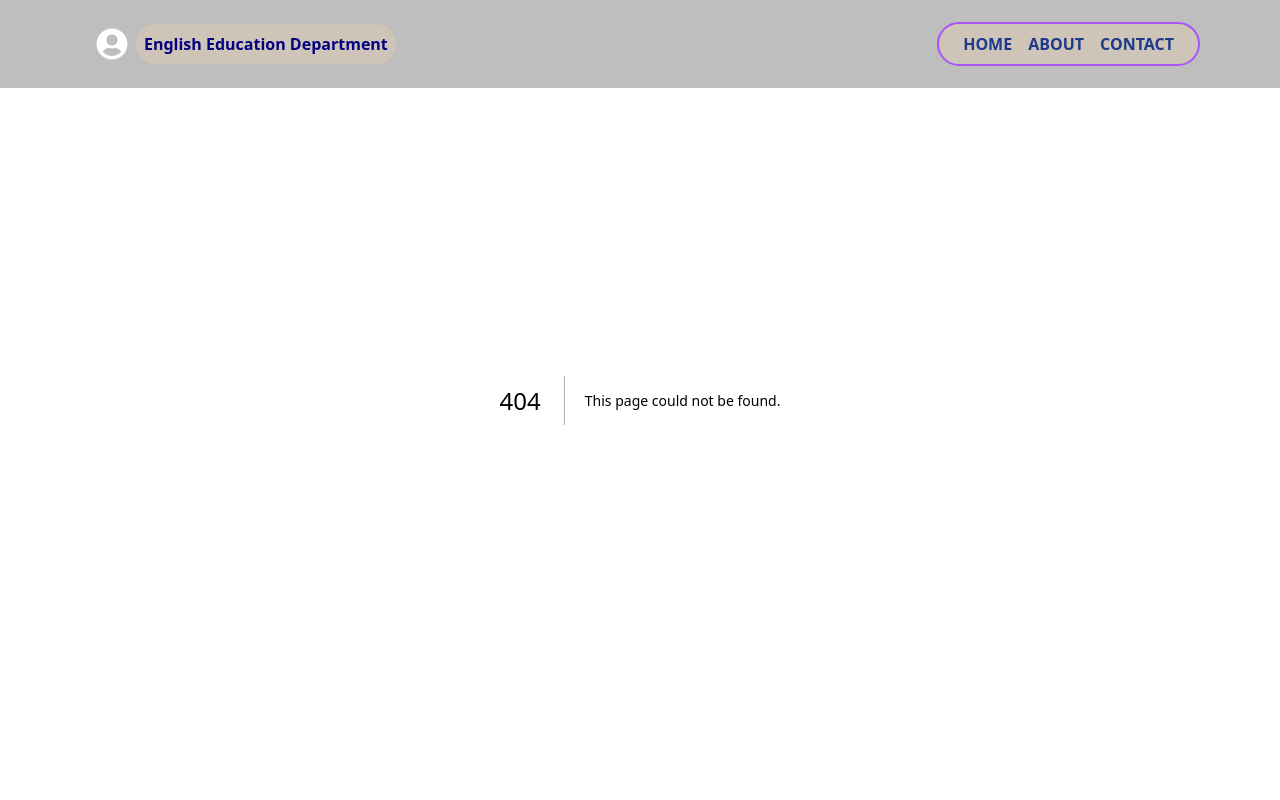
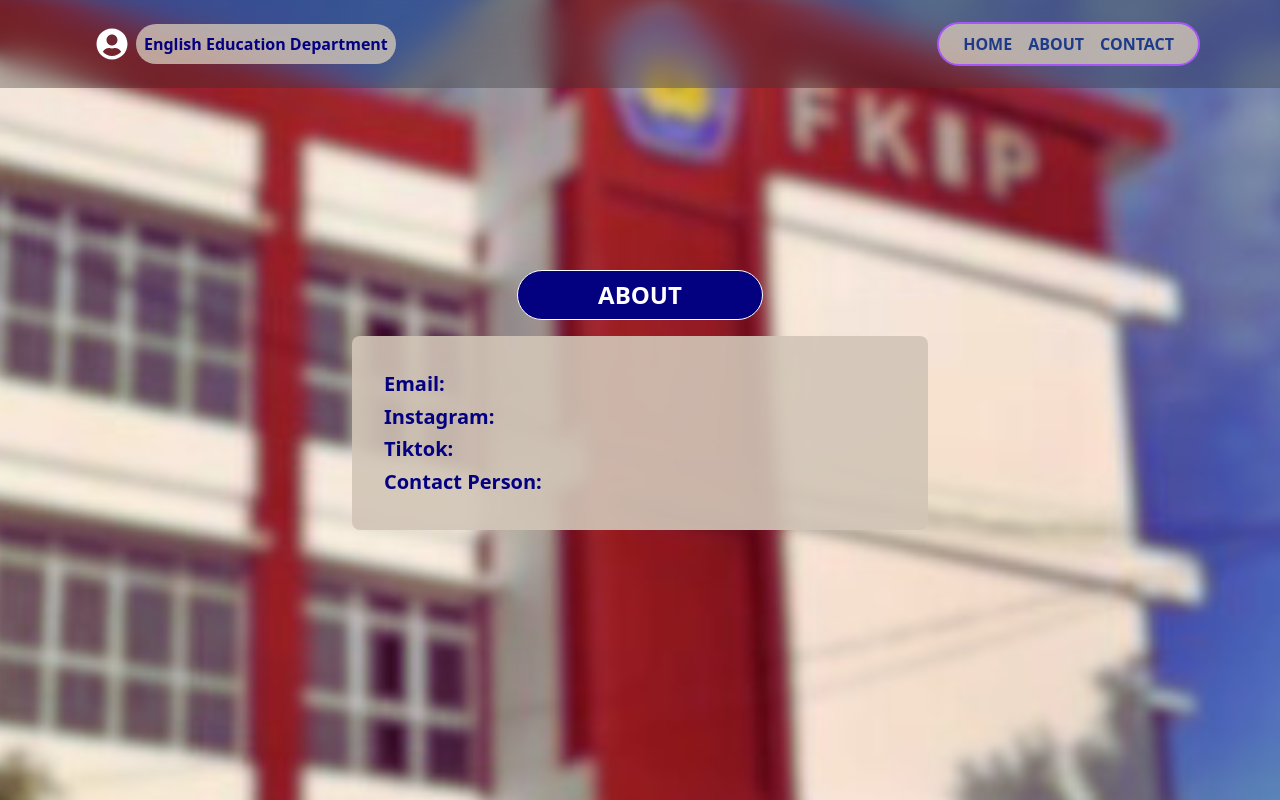
Before and after one commit to Jonathan0823/aspire-aseed, a Next.js app: page /contact in a window 1280 px wide. Before the commit this address had no page. Built offline with nearby package versions, Linux system fonts and the light colour scheme.

Commit message:
add ContactSection component and integrate into contact page

```diff
--- a/app/components/AboutSection.tsx
+++ b/app/components/AboutSection.tsx
@@ -1,5 +1,3 @@
-// AboutSection.tsx
-"use client";
 import Background from "@/app/components/background";
 
 const AboutSection: React.FC = () => {
--- /dev/null
+++ b/app/components/ContactSection.tsx
@@ -0,0 +1,30 @@
+// AboutSection.tsx
+import Background from "@/app/components/background";
+
+const ContactSection: React.FC = () => {
+  return (
+    <div className="relative h-screen flex flex-col justify-center items-center">
+      <Background />
+
+        <h2 className="bg-[#040180] border border-white text-2xl text-white rounded-full py-2 px-20 inline-block font-bold mb-4">
+          ABOUT
+        </h2>
+      <div className="bg-[#d2c6b7] bg-opacity-90 rounded-lg p-8 md:max-w-xl w-full text-left mx-5 ">
+        <p className="text-[#040180] font-semibold text-xl leading-relaxed">
+          Email:
+        </p>
+        <p className="text-[#040180] font-semibold text-xl leading-relaxed">
+          Instagram:
+        </p>
+        <p className="text-[#040180] font-semibold text-xl leading-relaxed">
+          Tiktok:
+        </p>
+        <p className="text-[#040180] font-semibold text-xl leading-relaxed">
+          Contact Person:
+        </p>
+      </div>
+    </div>
+  );
+};
+
+export default ContactSection;
--- /dev/null
+++ b/app/contact/page.tsx
@@ -0,0 +1,11 @@
+import ContactSection from "../components/ContactSection"
+
+const page = () => {
+  return (
+    <div>
+        <ContactSection />
+    </div>
+  )
+}
+
+export default page
```
